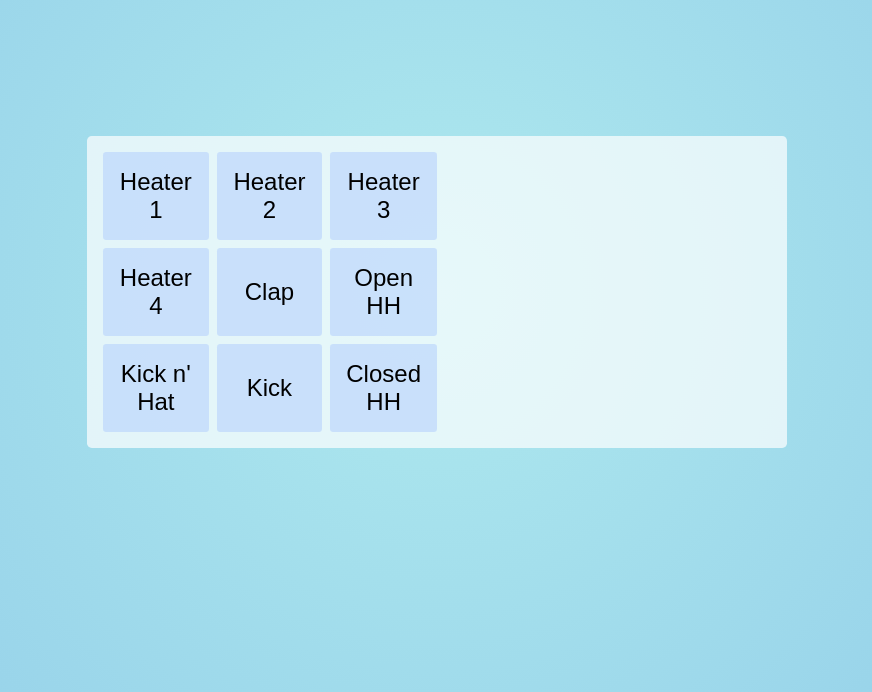
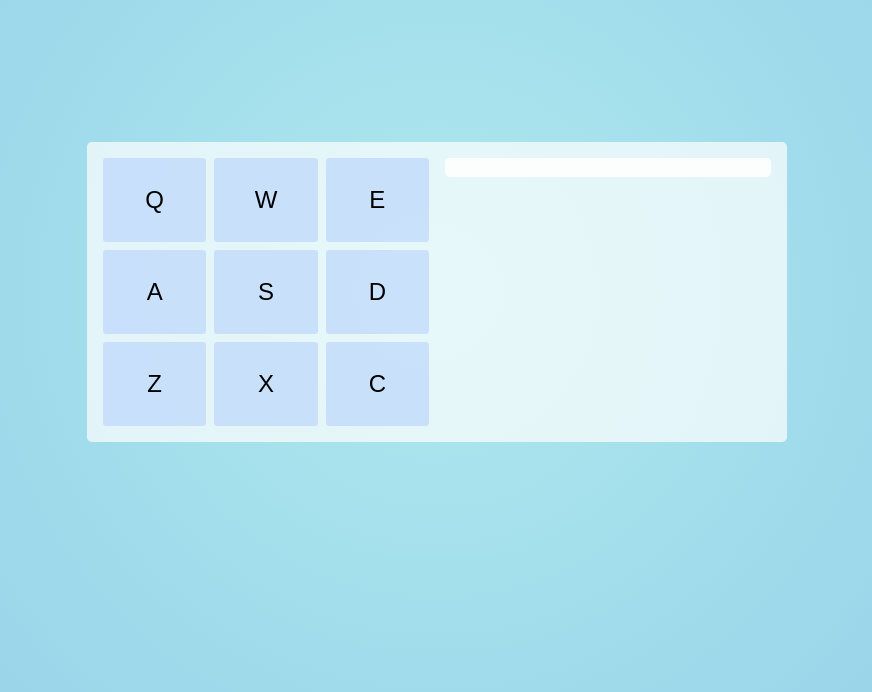
Before and after one commit to br-adriel/drum-machine, a React (Create React App) app: page / in a window 1280 px wide. Shown: the part 108-800 px from the top of the page, without its empty margins (203-1075 px from the left). Built offline with nearby package versions, Linux system fonts and the light colour scheme.

Commit message:
Implementa display e atualiza estilo

```diff
--- a/src/components/Controls.css
+++ b/src/components/Controls.css
@@ -3,4 +3,5 @@
   height: 100%;
   display: flex;
   flex-direction: column;
+  margin-left: 1rem;
 }
--- a/src/components/Controls.js
+++ b/src/components/Controls.js
@@ -3,8 +3,8 @@ import Display from "./Display";
 
 const Controls = (props) => {
   return (
-    <section className=".controls">
-      <Display />
+    <section className="controls">
+      <Display activeKey={props.activeKey} />
     </section>
   );
 };
--- a/src/components/Display.css
+++ b/src/components/Display.css
@@ -1,3 +1,11 @@
 .display {
   width: 100%;
+  background: rgba(255, 255, 255, 0.9);
+  border-radius: 0.3rem;
 }
+
+.display p {
+  width: 100%;
+  text-align: center;
+  font-size: 1.2rem;
+}
--- a/src/components/Display.js
+++ b/src/components/Display.js
@@ -3,7 +3,7 @@ import "./Display.css";
 const Display = (props) => {
   return (
     <div id="display" className="display">
-      <p>{props.text}</p>
+      <p>{props.activeKey}</p>
     </div>
   );
 };
--- a/src/components/DrumMachine.js
+++ b/src/components/DrumMachine.js
@@ -1,12 +1,14 @@
 import Controls from "./Controls";
 import DrumpadArea from "./DrumpadArea";
+import { useState } from "react";
 import "./DrumMachine.css";
 
 const DrumMachine = (props) => {
+  const [activeKey, setActiveKey] = useState("");
   return (
     <div id="drum-machine" className="drum-machine">
-      <DrumpadArea />
-      <Controls />
+      <DrumpadArea setActiveKey={setActiveKey} />
+      <Controls activeKey={activeKey} />
     </div>
   );
 };
--- a/src/components/Drumpad.js
+++ b/src/components/Drumpad.js
@@ -2,9 +2,10 @@ import "./Drumpad.css";
 import { useEffect } from "react";
 
 const Drumpad = (props) => {
-  const keyCode = props.label.charCodeAt(0);
+  const keyCode = props.keyboardKey.charCodeAt(0);
   const playAudio = () => {
-    document.getElementById(props.label).play();
+    props.setActiveKey(props.label);
+    document.getElementById(props.keyboardKey).play();
   };
 
   useEffect(() => {
@@ -18,8 +19,8 @@ const Drumpad = (props) => {
   return (
     <>
       <button id={props.id} className="drum-pad" onClick={playAudio}>
-        {props.label}
-        <audio src={props.url} id={props.label} className="clip"></audio>
+        {props.keyboardKey}
+        <audio src={props.url} id={props.keyboardKey} className="clip"></audio>
       </button>
     </>
   );
```
